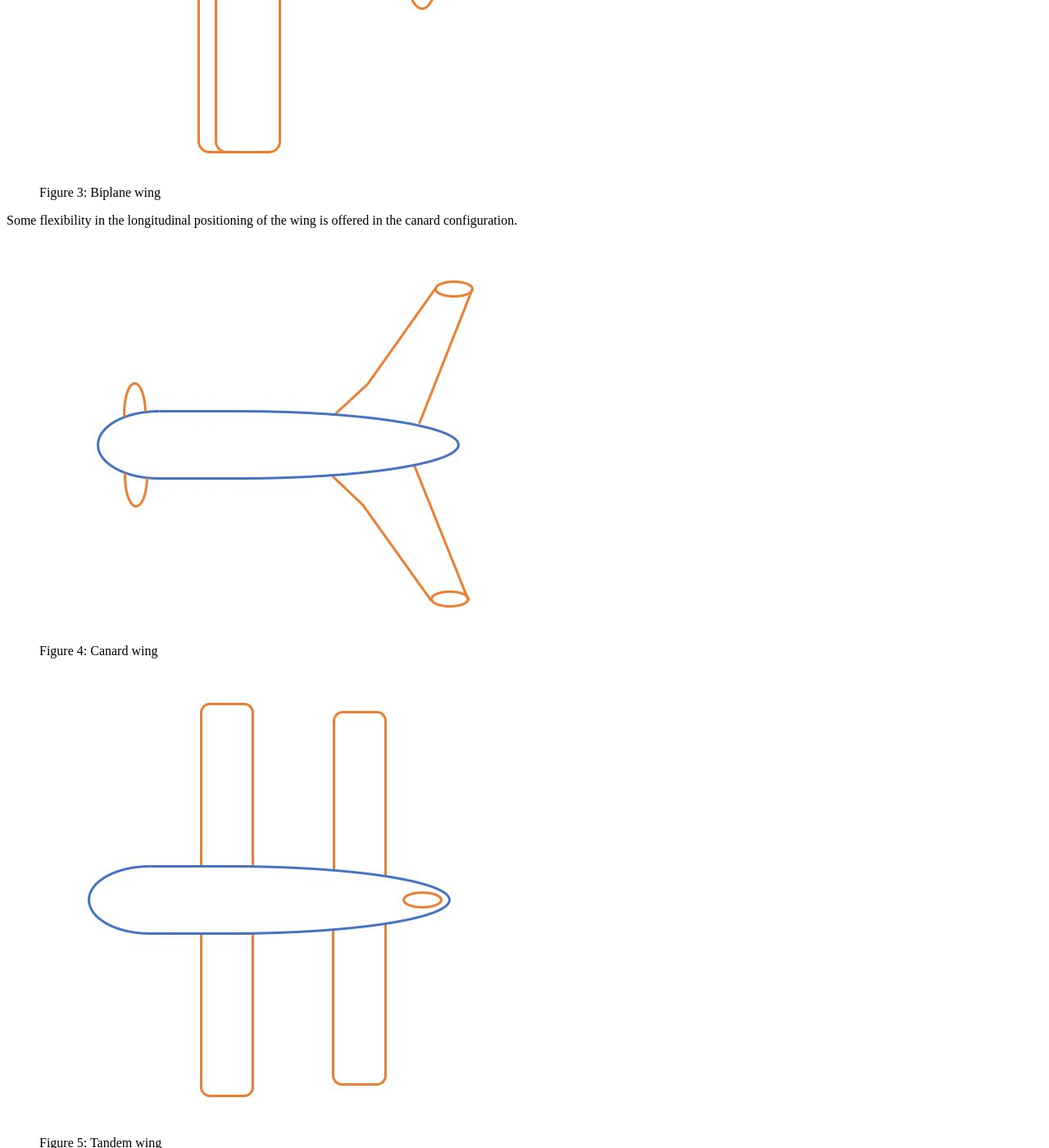
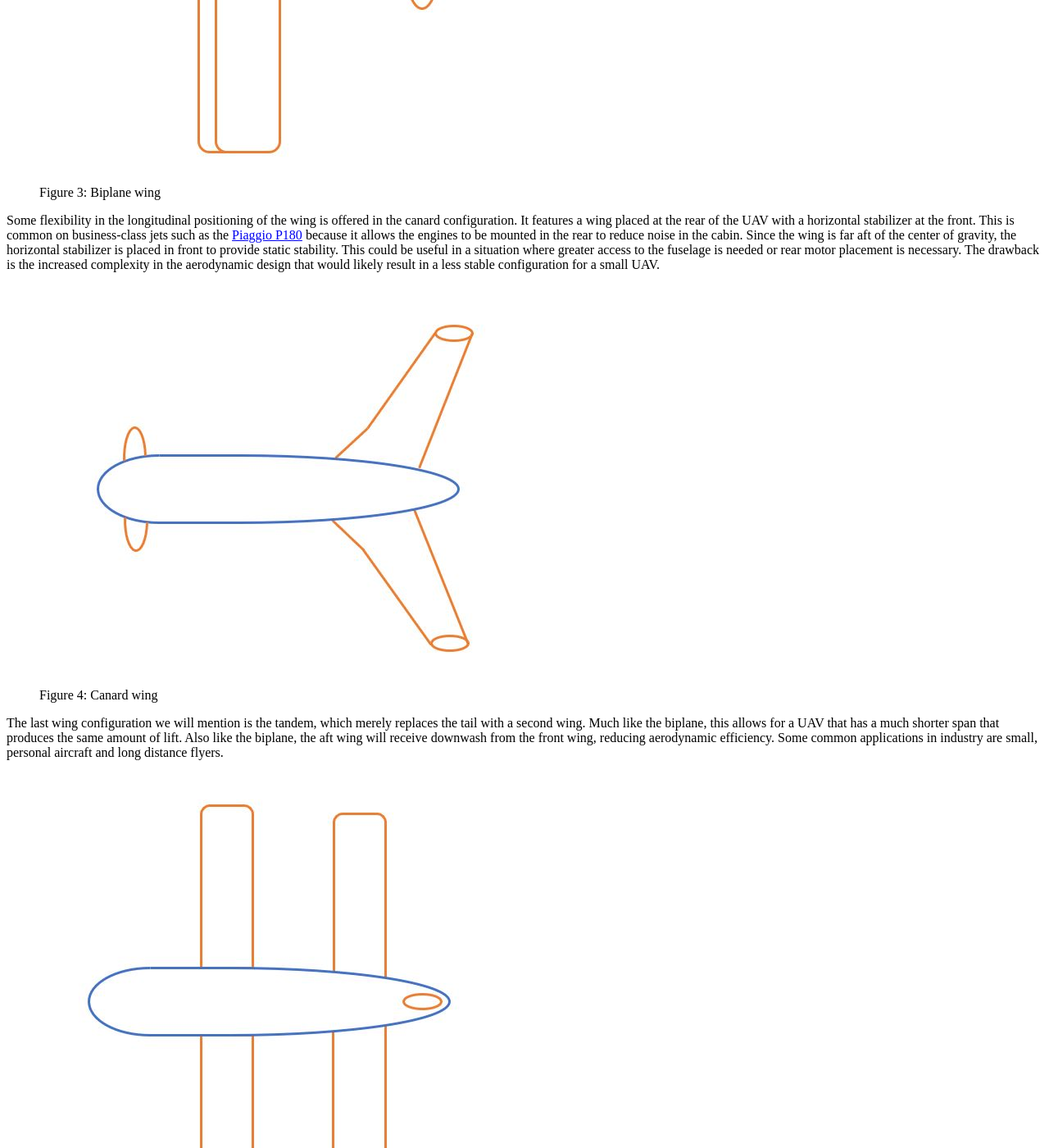
Before and after one commit to BYU-Aeronautics-Club/BYUAeronauticsClub.github.io, a Jekyll site: the page built from _pages/fundamentals/aerodynamics/configurations.md, in a window 1280 px wide and 1400 px high, scrolled down 2524 px. Shown: the whole window at 82% size. Built offline with Jekyll 4.4.1, drawn with Linux system fonts in a browser that asks for light colours; cached includes are drawn as plain includes; nearby versions of some CDN libraries.

Commit message:
Finishing wing configurations

```diff
--- a/_pages/fundamentals/aerodynamics/configurations.md
+++ b/_pages/fundamentals/aerodynamics/configurations.md
@@ -24,9 +24,11 @@ The biplane configuration, although not very common, has the advantage of provid
 
 {% include figure image_path="_pages/fundamentals/aerodynamics/figures/biplane_wing.JPG" caption="Figure 3: Biplane wing" %}
 
-Some flexibility in the longitudinal positioning of the wing is offered in the canard configuration.
+Some flexibility in the longitudinal positioning of the wing is offered in the canard configuration. It features a wing placed at the rear of the UAV with a horizontal stabilizer at the front. This is common on business-class jets such as the [Piaggio P180](https://en.wikipedia.org/wiki/Piaggio_P.180_Avanti "Piaggio P180") because it allows the engines to be mounted in the rear to reduce noise in the cabin. Since the wing is far aft of the center of gravity, the horizontal stabilizer is placed in front to provide static stability. This could be useful in a situation where greater access to the fuselage is needed or rear motor placement is necessary. The drawback is the increased complexity in the aerodynamic design that would likely result in a less stable configuration for a small UAV.
 
 {% include figure image_path="_pages/fundamentals/aerodynamics/figures/canard_wing.JPG" caption="Figure 4: Canard wing" %}
+
+The last wing configuration we will mention is the tandem, which merely replaces the tail with a second wing. Much like the biplane, this allows for a UAV that has a much shorter span that produces the same amount of lift. Also like the biplane, the aft wing will receive downwash from the front wing, reducing aerodynamic efficiency. Some common applications in industry are small, personal aircraft and long distance flyers.
 
 {% include figure image_path="_pages/fundamentals/aerodynamics/figures/tandem_wing.JPG" caption="Figure 5: Tandem wing" %}
 
```
